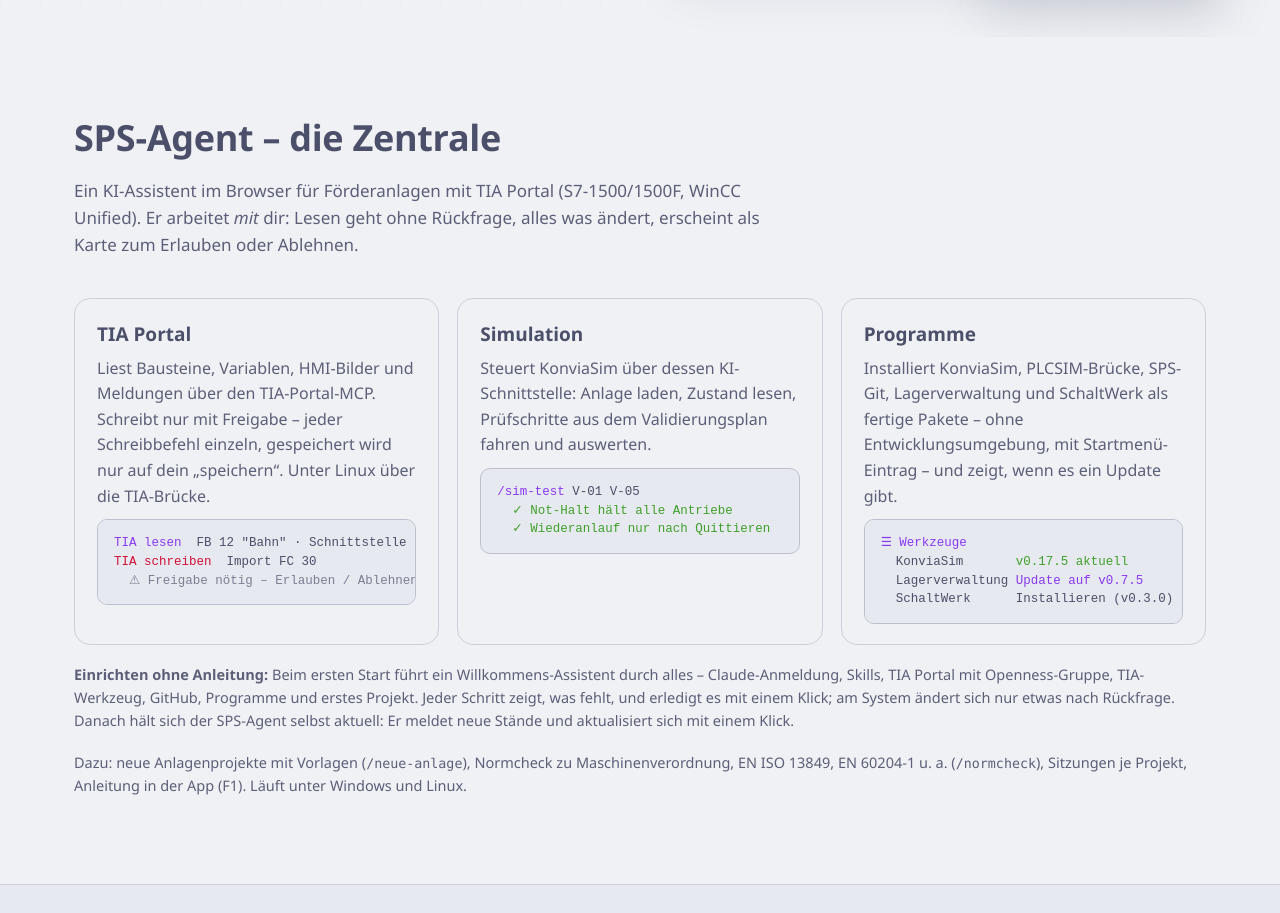
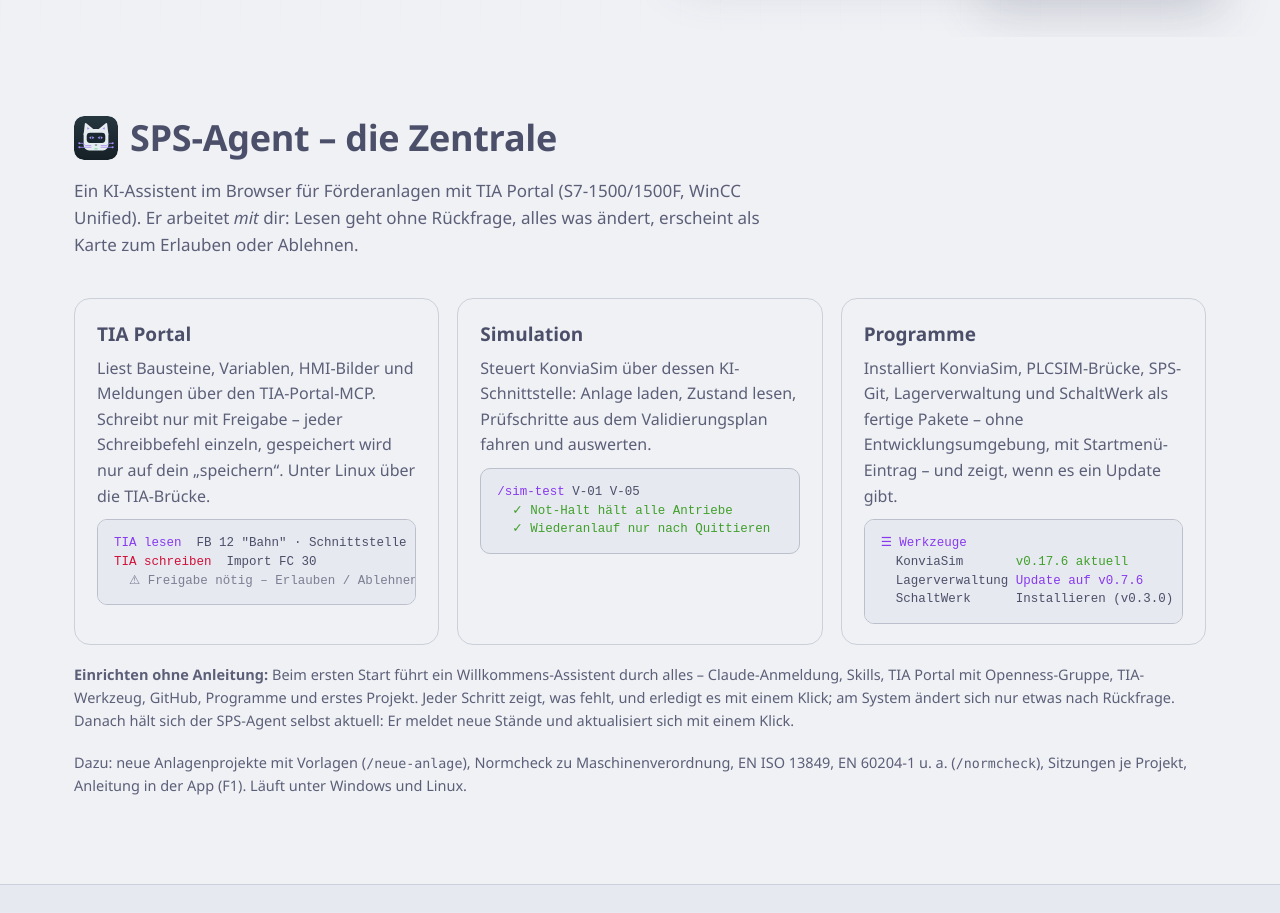
Before and after one commit to Taktloss/Taktloss.github.io, a plain HTML site: page index.html in a window 1280 px wide. Shown: the part 789-1702 px from the top of the page. Drawn offline with Linux system fonts and the light colour scheme.

Commit message:
Website: KonviaSim 0.17.6, Lagerverwaltung 0.7.6, SPS-Agent-Logo
Co-Authored-By: Claude Opus 5.5 <noreply@anthropic.com>
Claude-Session: https://claude.ai/code/session_01Uj6L9LKjUfaiV3SbHQtUw9

```diff
--- a/index.html
+++ b/index.html
@@ -6,7 +6,7 @@
 <title>Taktloss – Werkzeuge für SPS und Fördertechnik</title>
 <meta name="description" content="SPS-Agent, KonviaSim, SPS-Git, Lagerverwaltung, SchaltWerk und weitere Werkzeuge für SPS-Programmierung, Simulation und Inbetriebnahme von Förderanlagen.">
 <meta name="color-scheme" content="dark light">
-<link rel="icon" href="img/konviasim.svg" type="image/svg+xml">
+<link rel="icon" href="img/sps-agent.svg" type="image/svg+xml">
 <style>
 /* Farben: Catppuccin Mocha (dunkel) und Latte (hell), MIT-Lizenz, github.com/catppuccin/palette */
 :root {
@@ -183,6 +183,7 @@ nav.links a.aktiv { color:var(--text); box-shadow:inset 0 -2px 0 var(--mauve); }
 pre.term .cursor { display:inline-block; width:.55em; background:var(--mauve); animation:blink 1s steps(1) infinite; }
 @keyframes blink { 50% { opacity:0; } }
 
+.h2logo { width:44px; height:44px; vertical-align:-9px; margin-right:12px; border-radius:10px; }
 /* Filter */
 .filter { display:flex; gap:8px; flex-wrap:wrap; align-items:center; margin:-18px 0 26px; }
 .filter button { font:inherit; font-size:14px; border:1px solid var(--surface1); background:var(--mantle); color:var(--subtext); border-radius:999px; padding:4px 14px; cursor:pointer; }
@@ -331,7 +332,7 @@ kbd { font-family:"Cascadia Code",Consolas,monospace; font-size:11px; border:1px
 
 <section id="sps-agent">
   <div class="wrap">
-    <h2>SPS-Agent – die Zentrale</h2>
+    <h2><img class="h2logo" src="img/sps-agent.svg" alt="">SPS-Agent – die Zentrale</h2>
     <p class="sub">Ein KI-Assistent im Browser für Förderanlagen mit TIA Portal (S7-1500/1500F, WinCC Unified). Er arbeitet <i>mit</i> dir: Lesen geht ohne Rückfrage, alles was ändert, erscheint als Karte zum Erlauben oder Ablehnen.</p>
     <div class="agent-grid">
       <div class="pane">
@@ -352,8 +353,8 @@ kbd { font-family:"Cascadia Code",Consolas,monospace; font-size:11px; border:1px
         <h3>Programme</h3>
         <p>Installiert KonviaSim, PLCSIM-Brücke, SPS-Git, Lagerverwaltung und SchaltWerk als fertige Pakete – ohne Entwicklungsumgebung, mit Startmenü-Eintrag – und zeigt, wenn es ein Update gibt.</p>
         <pre class="term"><span class="k">☰ Werkzeuge</span>
-  KonviaSim       <span class="s">v0.17.5 aktuell</span>
-  Lagerverwaltung <span class="k">Update auf v0.7.5</span>
+  KonviaSim       <span class="s">v0.17.6 aktuell</span>
+  Lagerverwaltung <span class="k">Update auf v0.7.6</span>
   SchaltWerk      Installieren (v0.3.0)</pre>
       </div>
     </div>
```
Also changed, not shown: img/sps-agent.svg (added).
